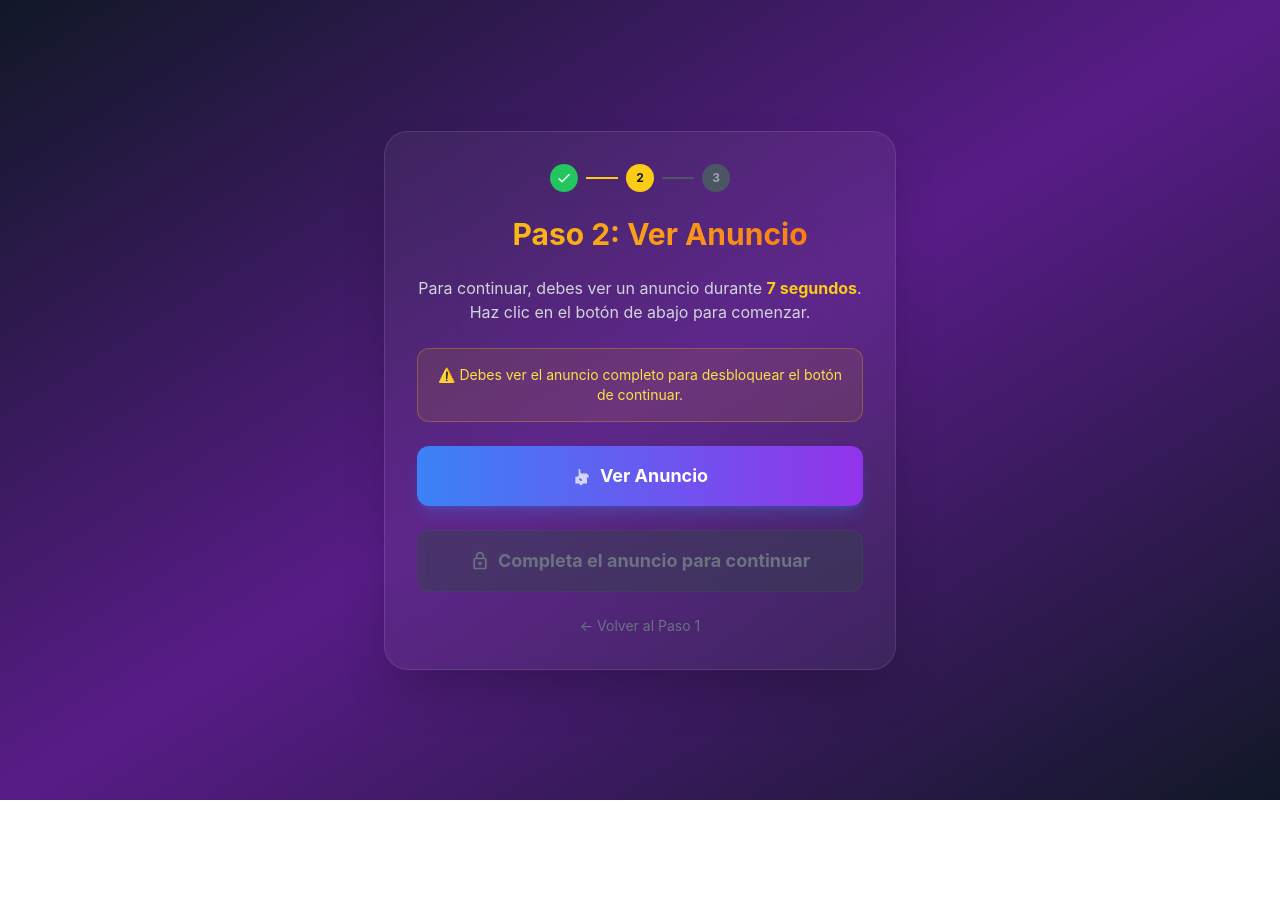
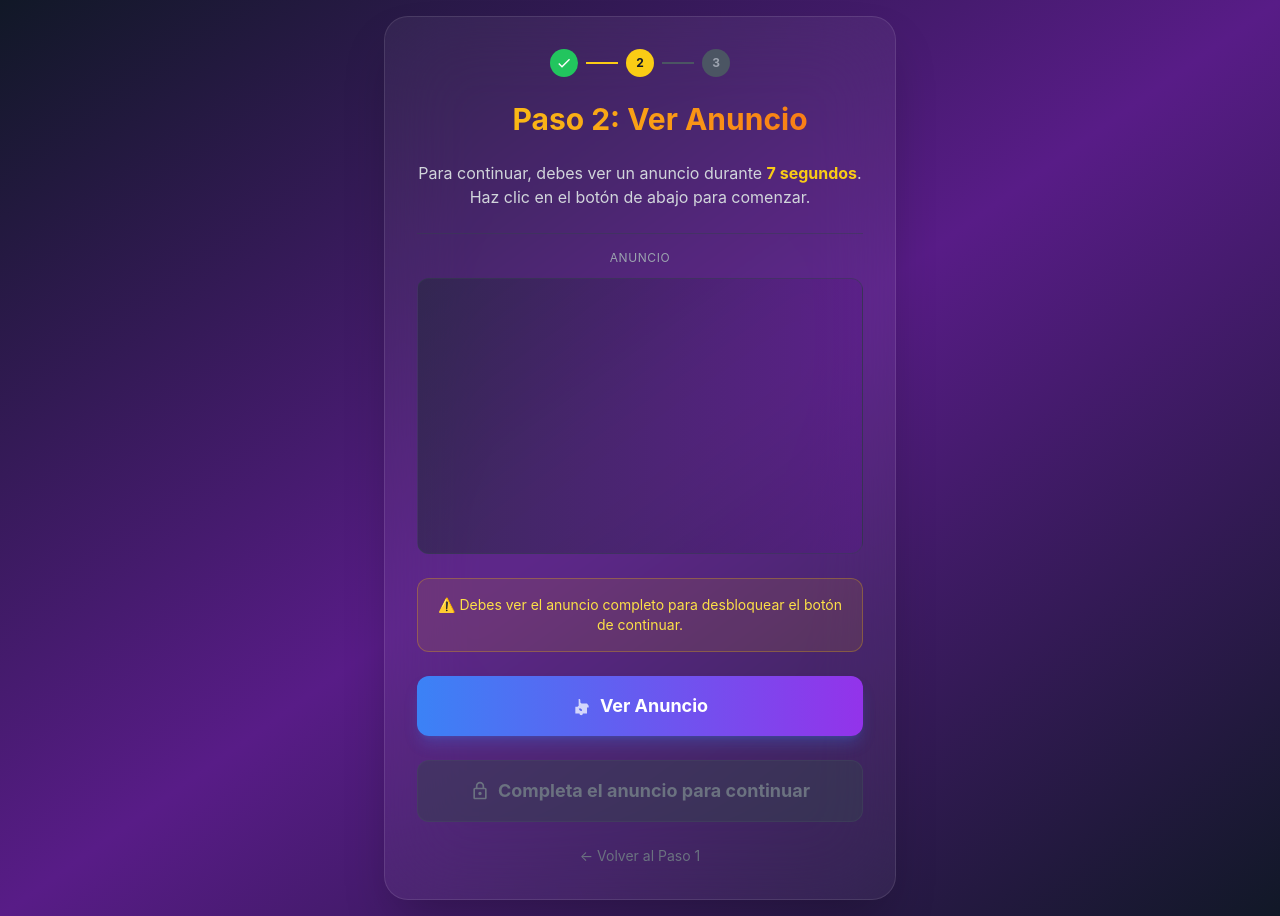
Before and after one commit to JFrangel/adsYT, a Next.js app: page /entry2 in a window 1280 px wide. Before the commit the page ends 800 px from the top, so only its background shows below. Built offline with nearby package versions, Linux system fonts and the light colour scheme.

Commit message:
feat: Integrate HighPerformanceAd component in Entry2 and adjust ad display in Entry3

```diff
--- a/pages/entry2.tsx
+++ b/pages/entry2.tsx
@@ -1,6 +1,7 @@
 import { useState, useEffect } from 'react';
 import { useRouter } from 'next/router';
 import { CheckIcon, AnnouncementIcon, LockIcon } from '@/components/Icons';
+import HighPerformanceAd from '@/components/HighPerformanceAd';
 import Head from 'next/head';
 
 export default function Entry2() {
@@ -82,8 +83,17 @@ export default function Entry2() {
             Haz clic en el botón de abajo para comenzar.
           </p>
 
+          {/* Ad before status */}
+          <div className="pt-4 border-t border-gray-700/50">
+            <p className="text-gray-400 text-xs mb-3 uppercase tracking-wider text-center">Anuncio</p>
+            <div className="w-full bg-gradient-to-r from-gray-800/50 to-purple-900/50 rounded-xl p-3 border border-gray-700/50">
+              <HighPerformanceAd />
+            </div>
+          </div>
+
           {/* Status message */}
           {canContinue ? (
+            <>
               <div className="bg-green-500/20 border border-green-500/50 rounded-xl p-4 animate-fadeIn flex items-start gap-3">
                 <CheckIcon className="w-6 h-6 text-green-400 flex-shrink-0 mt-0.5" animate />
                 <div className="text-left">
@@ -91,6 +101,15 @@ export default function Entry2() {
                   <p className="text-green-300 text-sm mt-1">Ya puedes continuar al siguiente paso.</p>
                 </div>
               </div>
+
+              {/* Ad in success state */}
+              <div className="pt-4 border-t border-gray-700/50">
+                <p className="text-gray-400 text-xs mb-3 uppercase tracking-wider text-center">Anuncio</p>
+                <div className="w-full bg-gradient-to-r from-gray-800/50 to-green-900/50 rounded-xl p-3 border border-gray-700/50">
+                  <HighPerformanceAd />
+                </div>
+              </div>
+            </>
           ) : (
             <div className="bg-yellow-500/10 border border-yellow-500/30 rounded-xl p-4">
               <p className="text-yellow-300 text-sm">
@@ -115,10 +134,11 @@ export default function Entry2() {
           )}
 
           {/* Continue button - always visible but locked until completed */}
+          <div className="flex justify-center w-full">
             <button
               onClick={handleContinue}
               disabled={!canContinue}
-            className={`w-full py-3 sm:py-4 rounded-xl font-bold text-base sm:text-lg transition-all duration-300 flex items-center justify-center gap-2
+              className={`w-full max-w-md py-3 sm:py-4 rounded-xl font-bold text-base sm:text-lg transition-all duration-300 flex items-center justify-center gap-2
                 ${canContinue
                   ? 'bg-gradient-to-r from-yellow-400 to-orange-500 text-gray-900 shadow-lg shadow-yellow-500/25 hover:shadow-yellow-500/40 transform hover:scale-[1.02] active:scale-95 cursor-pointer'
                   : 'bg-gray-700/50 text-gray-500 cursor-not-allowed border border-gray-600/30'
@@ -136,6 +156,7 @@ export default function Entry2() {
               </>
             )}
           </button>
+          </div>
 
           {/* Back link */}
           <button
--- a/pages/entry3.tsx
+++ b/pages/entry3.tsx
@@ -111,7 +111,7 @@ export default function Entry3() {
           {/* Ad Container */}
           <div className="ad-container mb-6 sm:mb-8 animate-fade-in" style={{animationDelay: '0.2s'}}>
             <div className="text-green-200 flex items-start gap-3">
-              <AnnouncementIcon className="w-6 h-6 sm:w-8 sm:h-8 flex-shrink-0 mt-1 text-yellow-400" />
+              <AnnouncementIcon className="w-6 h-6 sm:w-8 sm:h-8 text-yellow-400" />
               <div className="w-full">
                 <p className="text-xl sm:text-2xl font-bold mb-2 sm:mb-3">Anuncio</p>
                 <div className="mt-4 sm:mt-6">
```
Lines whose indentation alone changed are shown as unchanged.
